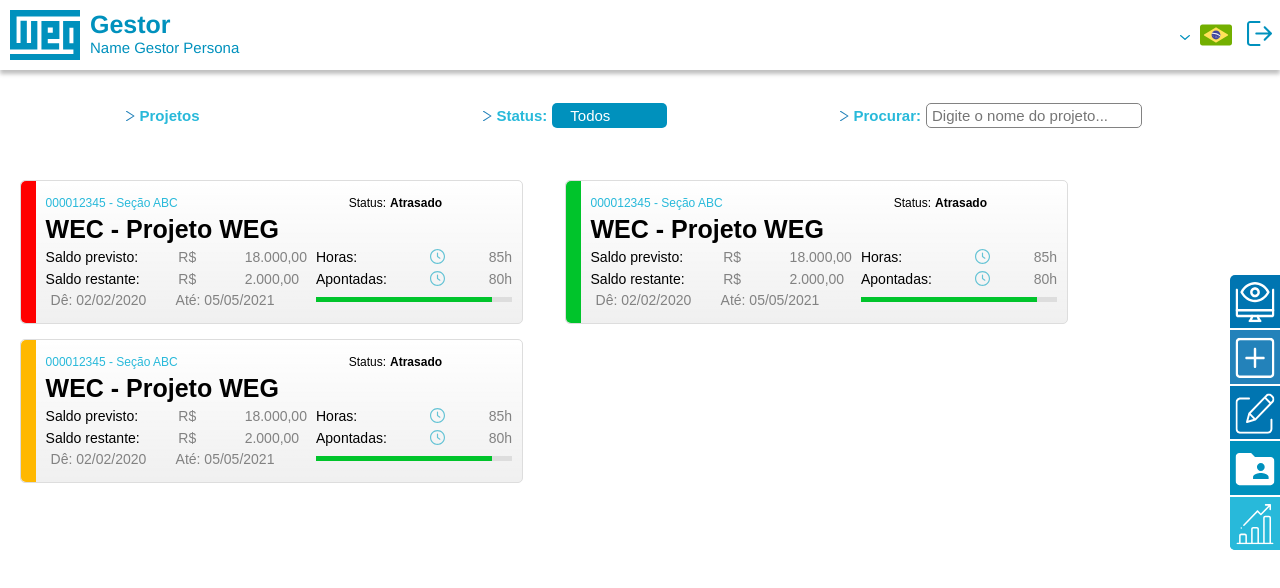
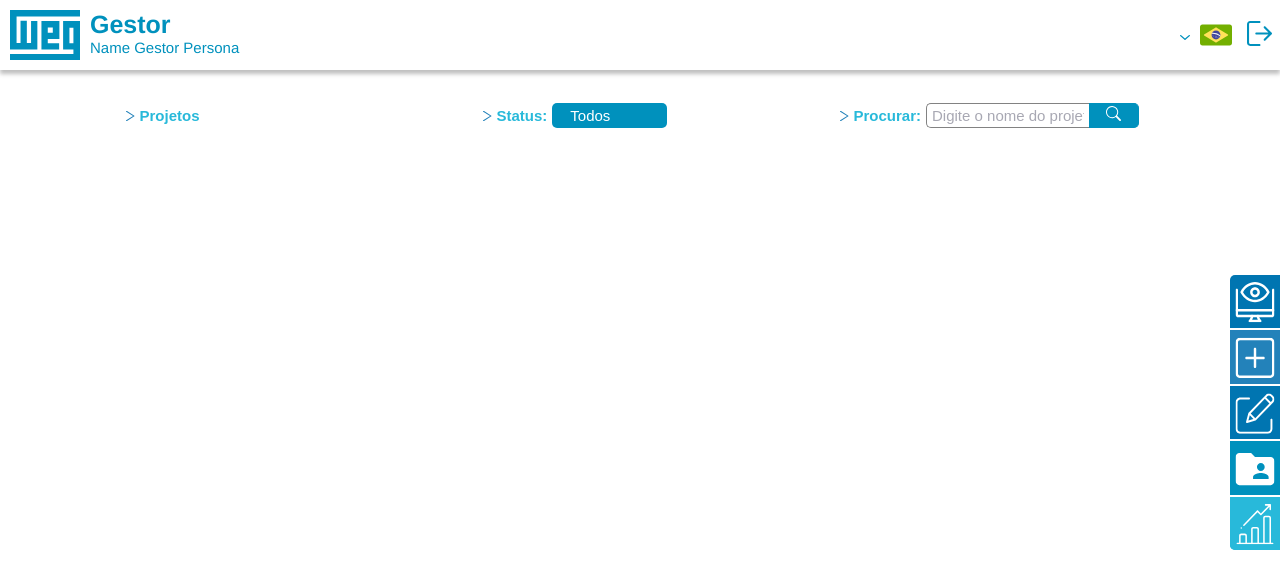
Before and after one commit to daniggie/geprot-web, a React (Create React App) app: page /home in a window 1280 px wide. Shown: the top 588 px of the page. Built offline with nearby package versions, Linux system fonts and the light colour scheme.

Commit message:
Refatoração campo de pesquisa funcional

```diff
--- a/src/pages/Home/index.tsx
+++ b/src/pages/Home/index.tsx
@@ -1,5 +1,7 @@
-import React, { useState, FormEvent } from 'react';
-import { FiChevronRight } from 'react-icons/fi'
+import React, { useState, useEffect, FormEvent } from 'react';
+import api from '../services/api';
+import { BsSearch, BsGeoAlt } from 'react-icons/bs';
+
 
 import { string } from 'yargs';
 import Repository from '../Repository';
@@ -15,35 +17,70 @@
 import alocar from '../../icons/alocar.svg';
 import relogio from '../../icons/relogio.svg';
 
-import { Header, Menu, All, Content_cards, Filtros } from './style';
+import { Header, Menu, All, Content_cards, Filtros, Error, Form } from './style';
 import { icons } from 'react-icons';
 
-interface Repository {
-  full_name: string;
-  description: string;
-  owner: {
-    login: string;
-    avatar_url: string;
-  }
+interface Endereco {
+  bairro: string,
+  cidade: string,
+  logradouro: string,
+  estado_info: {
+    codigo_ibge: string,
+    nome: string
+  },
+  cep: string;
+  cidade_info: {
+    area_km2: string
+  },
+  estado: string
 }
 
+const Home: React.FC = () => {
+const [newEndereco , setNewEndereco] = useState('');
+const [inputError, setInputError] = useState('');
+const [repositories, setRepositories] = useState<Endereco[]>(() => {
+  const storageEndereco = localStorage.getItem(
+    '@EnderecoExplorer:repositories',
+  );
 
-const Home: React.FC = () => {
-  /*const [newRepo , setNewRepo] = useState('');
-  const [repositories, setRepositories] = useState<Repository[]>([]);
+  if(storageEndereco){
+    return JSON.parse(storageEndereco);
+  }
+  return [];
+});
 
-  async function handleAddRepository(
-    event: FormEvent<HTMLFormElement>,
-  ): Promise<void> {
-    event.preventDefault();
+useEffect(() => {
+  localStorage.setItem(
+    '@EnderecoExplorer:repositories',
+    JSON.stringify(repositories)
 
-    const response = await api.get<Repository>(`repos/${newRepo}`);
+    );
+}, [repositories]);
+
+async function handleAddRepository(
+  event: FormEvent<HTMLFormElement>,
+): Promise<void> {
+  event.preventDefault();
+
+  if(!newEndereco){
+    setInputError("Campo de busca encontra-se vazio!");
+    return;
+  }
+
+  try{
+
+    const response = await api.get<Endereco>(`cep/${newEndereco}`);
     const repository = response.data;
 
     setRepositories([...repositories, repository]);
-    setNewRepo('');
+    setNewEndereco('');
+    setInputError('');
 
-  }*/
+  } catch(err){
+    setInputError("Endereço não encontrado/inexistente");
+  }
+
+}
 
   return (
     <>
@@ -117,22 +154,28 @@
             <div className="texto cor_4">
                 Procurar:
             </div>
+            <Form hasError={Boolean(inputError)} onSubmit={handleAddRepository}>
+              <input value={newEndereco} onChange={e => setNewEndereco(e.target.value)} className="procurar cor_0" type="text" id="fname" name="fname" placeholder="Digite o nome do projeto..." />
+              <button type="submit" className="cor_3f"><BsSearch size={15}/></button>
+            </Form>
 
-            <div>
-                <input className="procurar cor_0" type="text" id="fname" name="fname" placeholder="Digite o nome do projeto..." />
-            </div>
         </div>
-
 
       </Filtros>
 
       <All>
 
+
+
       <Content_cards>
 
-        <div className="card_type">
+      {inputError && <Error>{inputError}</Error>}
 
-            <div className="card_status_color red">
+      {repositories.map(repository => (
+
+        <div className="card_type" key={repository.cep}>
+
+            <div className="card_status_color yellow">
 
             </div>
 
@@ -142,7 +185,7 @@
 
                     <div className="card_secao">
                         <div className="cor_4 fonte_12 helvetica ">
-                            000012345 - Seção ABC
+                            {repository.cep} - {repository.bairro}
                         </div>
                     </div>
 
@@ -153,7 +196,7 @@
                         </div>
 
                         <div className="fonte_12 helvetica bold ">
-                            Atrasado
+                            Teste
                         </div>
 
                     </div>
@@ -163,7 +206,7 @@
                     <div className="card_title">
 
                         <div className="fonte_25 helvetica bold">
-                            WEC - Projeto WEG
+                            {repository.estado} - {repository.cidade}
                         </div>
 
                     </div>
@@ -184,7 +227,7 @@
                             </div>
 
                             <div className="texto cor_0 fonte_14 helvetica">
-                                18.000,00
+                                {repository.cidade_info.area_km2}
                             </div>
 
                         </div>
@@ -201,7 +244,7 @@
                             <img src={relogio} alt=" " />
                         </div>
                         <div className="cor_0 fonte_14 helvetica">
-                            85h
+                          {repository.estado_info.codigo_ibge}
                         </div>
 
                     </div>
@@ -222,7 +265,7 @@
                             </div>
 
                             <div className="texto cor_0 fonte_14 helvetica">
-                                2.000,00
+                              {repository.cidade_info.area_km2}
                             </div>
 
                         </div>
@@ -241,7 +284,7 @@
                         </div>
 
                         <div className="cor_0 fonte_14 helvetica">
-                            80h
+                            {repository.estado_info.codigo_ibge}
                         </div>
 
                     </div>
@@ -272,294 +315,7 @@
 
             </div>
           </div>
-
-          <div className="card_type">
-
-            <div className="card_status_color green">
-
-            </div>
-
-            <div className="card_informacao">
-
-                <div className="linha_1">
-
-                    <div className="card_secao">
-                        <div className="cor_4 fonte_12 helvetica ">
-                            000012345 - Seção ABC
-                        </div>
-                    </div>
-
-                    <div className="card_status_txt">
-
-                        <div className="fonte_12 helvetica ">
-                            Status:
-                        </div>
-
-                        <div className="fonte_12 helvetica bold ">
-                            Atrasado
-                        </div>
-
-                    </div>
-                </div>
-
-                <div className="linha_2">
-                    <div className="card_title">
-
-                        <div className="fonte_25 helvetica bold">
-                            WEC - Projeto WEG
-                        </div>
-
-                    </div>
-
-                </div>
-
-                <div className="linha_3">
-                    <div className="card_saldo">
-
-                        <div className="fonte_14 helvetica">
-                            Saldo previsto:
-                        </div>
-
-                        <div className="texto">
-
-                            <div className="texto cor_0 fonte_14 helvetica">
-                                R$
-                            </div>
-
-                            <div className="texto cor_0 fonte_14 helvetica">
-                                18.000,00
-                            </div>
-
-                        </div>
-
-
-
-                    </div>
-
-                    <div className="texto_content_horas">
-                        <div className="horas fonte_14 helvetica">
-                            Horas:
-                        </div>
-                        <div className="relogio ">
-                            <img src={relogio} alt=" " />
-                        </div>
-                        <div className="cor_0 fonte_14 helvetica">
-                            85h
-                        </div>
-
-                    </div>
-
-                </div>
-
-                <div className="linha_3">
-                    <div className="card_saldo">
-
-                        <div className="fonte_14 helvetica">
-                            Saldo restante:
-                        </div>
-
-                        <div className="texto">
-
-                            <div className="texto cor_0 fonte_14 helvetica">
-                                R$
-                            </div>
-
-                            <div className="texto cor_0 fonte_14 helvetica">
-                                2.000,00
-                            </div>
-
-                        </div>
-
-
-
-                    </div>
-
-                    <div className="texto_content_horas">
-                        <div className="fonte_14 helvetica">
-                            Apontadas:
-                        </div>
-
-                        <div className="relogio">
-                            <img src={relogio} alt=" " />
-                        </div>
-
-                        <div className="cor_0 fonte_14 helvetica">
-                            80h
-                        </div>
-
-                    </div>
-
-                </div>
-
-                <div className="linha_3">
-                    <div className="texto_content_horas">
-                        <div className="cor_0 fonte_14 helvetica">
-                            Dê: 02/02/2020
-                        </div>
-
-                        <div className="cor_0 fonte_14 helvetica">
-                            Até: 05/05/2021
-                        </div>
-
-                    </div>
-
-                    <div className="content_barra">
-
-                        <div className="green content_carregamento">
-
-                        </div>
-
-                    </div>
-
-                </div>
-
-            </div>
-          </div>
-
-          <div className="card_type">
-
-            <div className="card_status_color yellow">
-
-            </div>
-
-            <div className="card_informacao">
-
-                <div className="linha_1">
-
-                    <div className="card_secao">
-                        <div className="cor_4 fonte_12 helvetica ">
-                            000012345 - Seção ABC
-                        </div>
-                    </div>
-
-                    <div className="card_status_txt">
-
-                        <div className="fonte_12 helvetica ">
-                            Status:
-                        </div>
-
-                        <div className="fonte_12 helvetica bold ">
-                            Atrasado
-                        </div>
-
-                    </div>
-                </div>
-
-                <div className="linha_2">
-                    <div className="card_title">
-
-                        <div className="fonte_25 helvetica bold">
-                            WEC - Projeto WEG
-                        </div>
-
-                    </div>
-
-                </div>
-
-                <div className="linha_3">
-                    <div className="card_saldo">
-
-                        <div className="fonte_14 helvetica">
-                            Saldo previsto:
-                        </div>
-
-                        <div className="texto">
-
-                            <div className="texto cor_0 fonte_14 helvetica">
-                                R$
-                            </div>
-
-                            <div className="texto cor_0 fonte_14 helvetica">
-                                18.000,00
-                            </div>
-
-                        </div>
-
-
-
-                    </div>
-
-                    <div className="texto_content_horas">
-                        <div className="horas fonte_14 helvetica">
-                            Horas:
-                        </div>
-                        <div className="relogio ">
-                            <img src={relogio} alt=" " />
-                        </div>
-                        <div className="cor_0 fonte_14 helvetica">
-                            85h
-                        </div>
-
-                    </div>
-
-                </div>
-
-                <div className="linha_3">
-                    <div className="card_saldo">
-
-                        <div className="fonte_14 helvetica">
-                            Saldo restante:
-                        </div>
-
-                        <div className="texto">
-
-                            <div className="texto cor_0 fonte_14 helvetica">
-                                R$
-                            </div>
-
-                            <div className="texto cor_0 fonte_14 helvetica">
-                                2.000,00
-                            </div>
-
-                        </div>
-
-
-
-                    </div>
-
-                    <div className="texto_content_horas">
-                        <div className="fonte_14 helvetica">
-                            Apontadas:
-                        </div>
-
-                        <div className="relogio">
-                            <img src={relogio} alt=" " />
-                        </div>
-
-                        <div className="cor_0 fonte_14 helvetica">
-                            80h
-                        </div>
-
-                    </div>
-
-                </div>
-
-                <div className="linha_3">
-                    <div className="texto_content_horas">
-                        <div className="cor_0 fonte_14 helvetica">
-                            Dê: 02/02/2020
-                        </div>
-
-                        <div className="cor_0 fonte_14 helvetica">
-                            Até: 05/05/2021
-                        </div>
-
-                    </div>
-
-                    <div className="content_barra">
-
-                        <div className="green content_carregamento">
-
-                        </div>
-
-                    </div>
-
-                </div>
-
-            </div>
-          </div>
-
-
+        ))}
         </Content_cards>
 
         <Menu>
--- a/src/pages/Home/style.ts
+++ b/src/pages/Home/style.ts
@@ -1,5 +1,21 @@
-import styled from 'styled-components';
+import styled, { css } from 'styled-components';
 import { shade } from 'polished';
+
+interface FormProps {
+  hasError: boolean;
+};
+
+export const Error = styled.span`
+  display: block;
+  width: 100%;
+  height: 30px;
+  color: #fff;
+  margin-top: 8px;
+  padding: 5px;
+  background: #858585;
+  border-radius: 20px;
+  text-align: center;
+`;
 
 export const Header = styled.div`
     width: 100%;
@@ -211,7 +227,6 @@
 
       &:hover{
         width:185px;
-        transition-duration: 0.5s;
 
         #idparagrafo{
           display:block;
@@ -246,6 +261,18 @@
 
 `;
 
+export const Form = styled.form<FormProps>`
+
+  input {
+    ${props => props.hasError && css`
+      border-color: #c53030;
+    `}
+
+    &::placeholder {
+      color: #a8a8b3;
+    }
+  }
+`
 export const Filtros = styled.div`
     width: 100%;
     height: 50px;
@@ -264,10 +291,6 @@
       width: 10%;
       display:flex;
       align-items: center;
-    }
-
-    form post{
-      background: red;
     }
 
     .texto{
@@ -302,12 +325,23 @@
       display:flex;
       align-items: center;
 
-      .procurar{
-        width: 100%;
+      button{
+        width: 50px;
         height: 25px;
         border: 0.1px solid #828282;
+        border-left: 0;
+        border-radius: 0px 5px 5px 0px;
+        color: #fff;
+        border-color:  #0091BD;
+      }
+
+      .procurar{
+        width: 70%;
+        height: 25px;
+        border: 0.1px solid #828282;
+        border-right: 0px;
         box-sizing: border-box;
-        border-radius: 5px;
+        border-radius: 5px 0px 0px 5px;
         margin-left: 5px;
         font-size: 15px;
         padding: 5px;
--- /dev/null
+++ b/src/pages/services/api.ts
@@ -0,0 +1,7 @@
+import axios from 'axios';
+
+const api = axios.create({
+  baseURL: 'https://api.postmon.com.br/v1/',
+});
+
+export default api;
```
